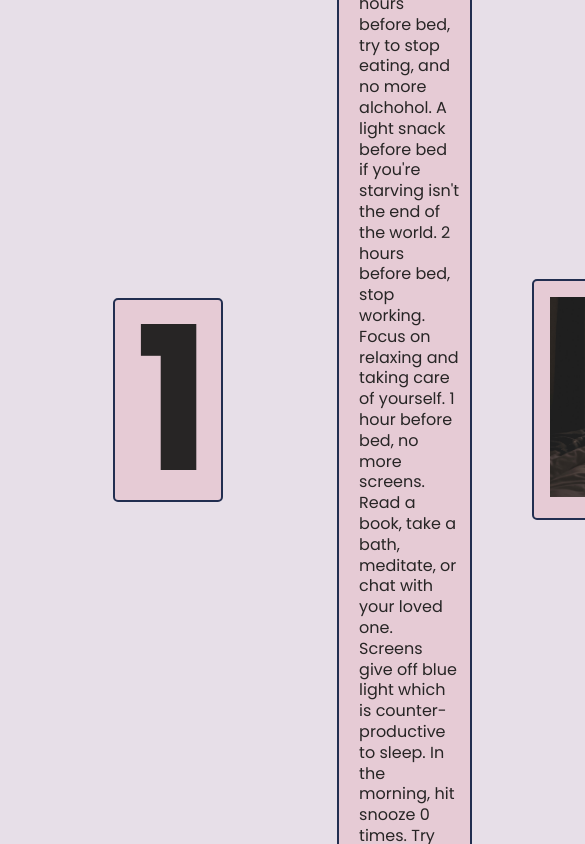
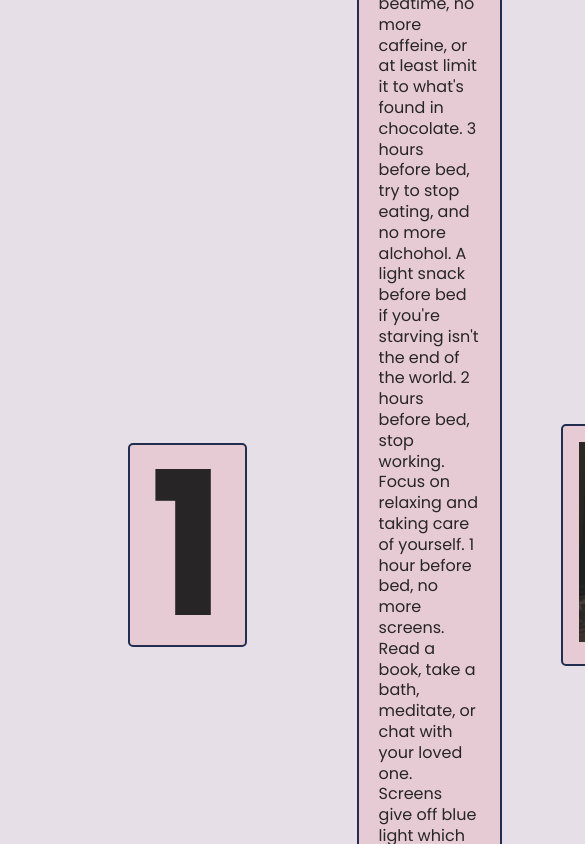
Before and after one commit to erose-go/topic-page, a plain HTML site: page index.html in a window 390 px wide. Shown: the part 1395-2239 px from the top of the page, 585 px wide, since content can reach past the window. Drawn offline with nearby package versions, Linux system fonts and the light colour scheme; a web font is replaced by a local one.

Commit message:
updated article width; deleted unnecessary media queries; rearranged cascade

```diff
--- a/css/my-style.css
+++ b/css/my-style.css
@@ -30,14 +30,14 @@ body {
   font-family: 'Poppins', sans-serif;
 }
 article {
-  width: 768px;
+  width: 90vw;
   line-height: 1.3;
   margin: 0 auto;
 }
 p {
   margin: auto;
   margin-left: 2rem;
-  margin-right: 1rem;
+  margin-right: 2rem;
 }
 nav, footer {
   background-color: #E6CBD5;
@@ -119,17 +119,6 @@ nav ul {
   margin: 16px;
 }
 
-@media screen and (min-width: 550px) {
-  .grid-container {
-    grid-template-columns: repeat(2, 1fr);
-  }
-}
-@media screen and (min-width: 768px) {
-  .grid-container {
-    grid-template-columns: repeat(3, 1fr);
-  }
-}
-
 
 
 
@@ -201,6 +190,17 @@ nav ul {
 }
 
 
+@media screen and (min-width: 550px) {
+  .grid-container {
+    grid-template-columns: repeat(2, 1fr);
+  }
+}
+@media screen and (min-width: 768px) {
+  .grid-container {
+    grid-template-columns: repeat(3, 1fr);
+  }
+}
+
 /*--@media screen and (max-width: 768px) {
     header {width: 96%;}
     article {width: 96%;}
```
